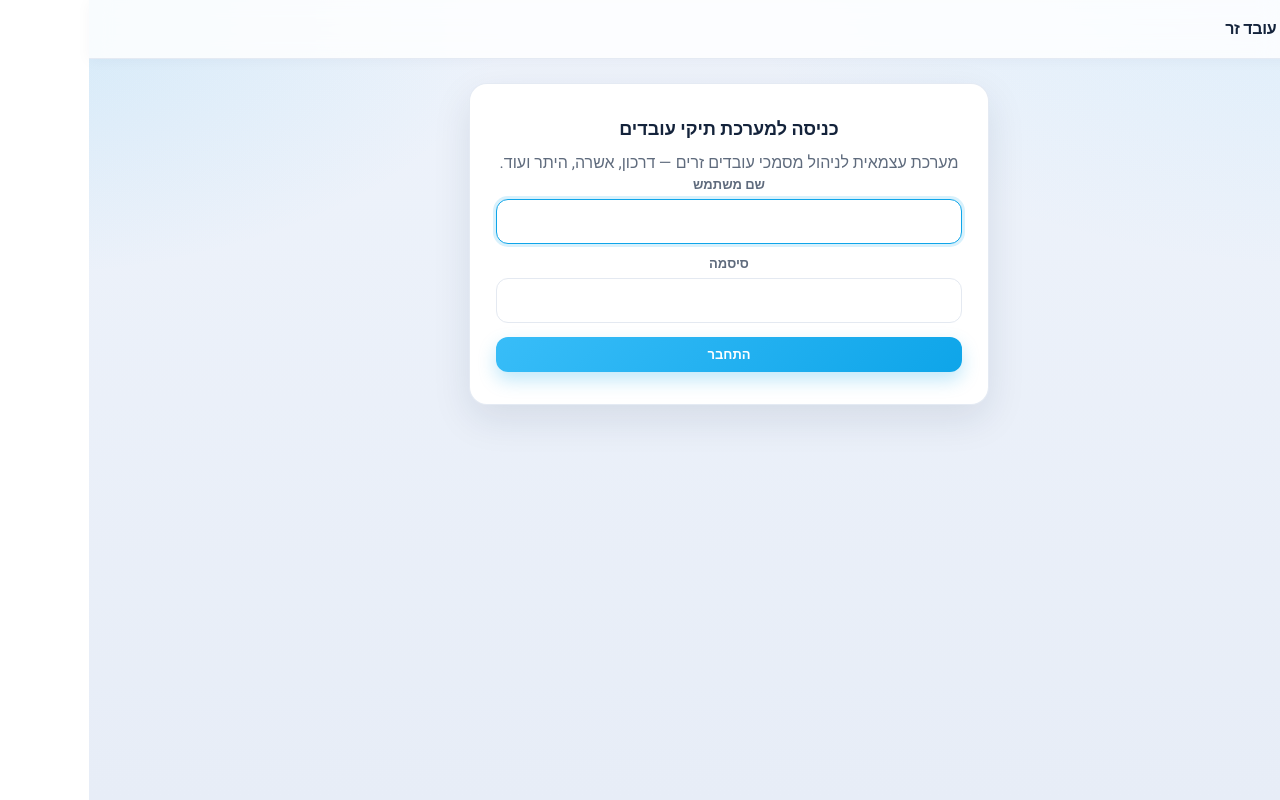
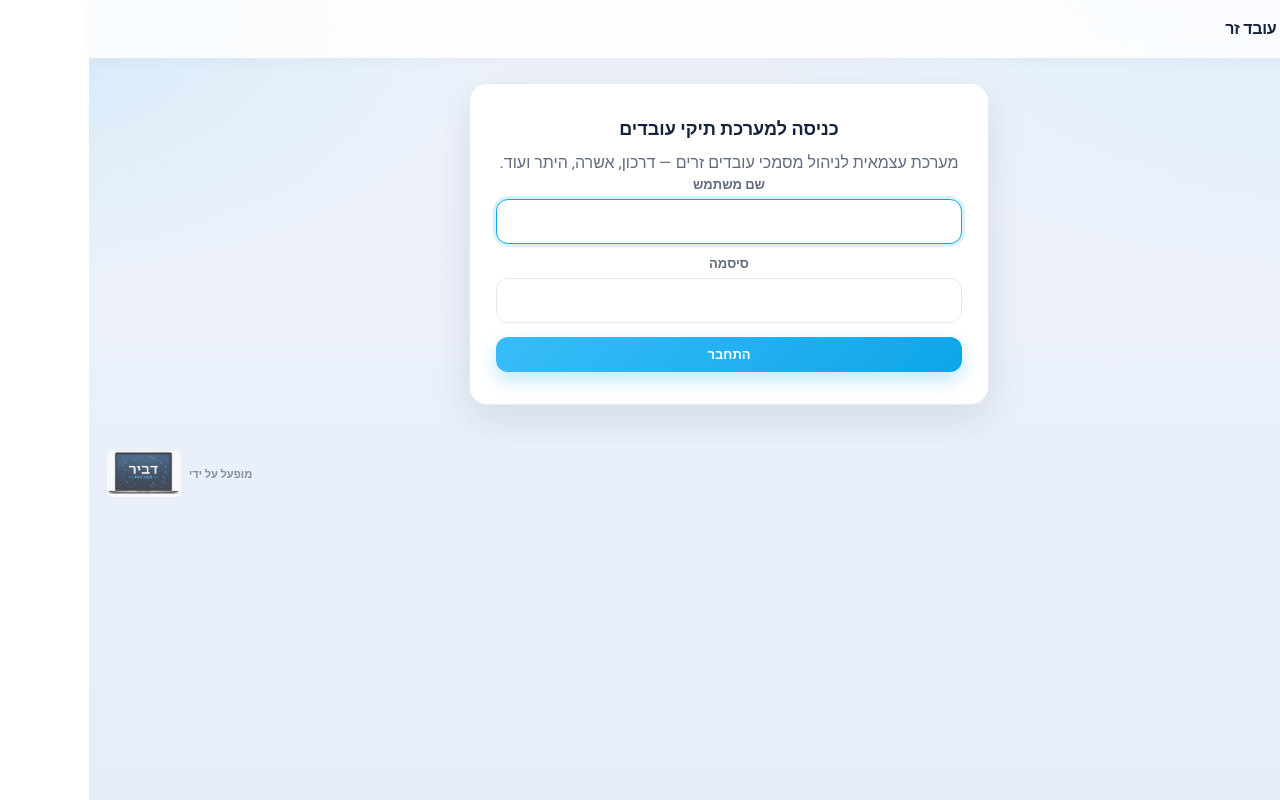
Before and after one commit to ogennursing-ux/1212, a React (Vite) app: page / in a window 1280 px wide. Built offline with nearby package versions, Linux system fonts and the light colour scheme.

Commit message:
Move דביר credit to bottom-left and show it on every screen
Left-align the powered-by credit and render it on login and both editor
screens too, not only the lists.

Co-Authored-By: Claude Opus 4.8 <noreply@anthropic.com>
Claude-Session: https://claude.ai/code/session_01XBR1oKTJGuW4bfJAC9puan

```diff
--- a/src/TikApp.jsx
+++ b/src/TikApp.jsx
@@ -435,6 +435,7 @@ function Gate({ onEnter }) {
           <button className="btn-primary full" type="submit" style={{ marginTop: 14 }}>התחבר</button>
         </form>
       </div>
+      <div style={{ padding: '0 16px 16px' }}><BrandFooter /></div>
     </div>
   );
 }
@@ -1416,6 +1417,7 @@ function WorkerEditor({ workerId, onBack, onDeleted, onOpenFamily }) {
             </button>
           </div>
         </div>
+        <BrandFooter />
       </div>
       {viewing && <Lightbox file={viewing} onClose={() => setViewing(null)} />}
       {showSettings && <SettingsModal onClose={() => setShowSettings(false)} />}
@@ -2092,6 +2094,7 @@ function FamilyEditor({ familyId, onBack, onDeleted, onOpenWorker }) {
             <button className="btn-primary" onClick={saveManual} disabled={saving}>{saving ? 'שומר…' : '💾 שמור תיק'}</button>
           </div>
         </div>
+        <BrandFooter />
       </div>
       {viewing && <Lightbox file={viewing} onClose={() => setViewing(null)} />}
       {showContractPicker && (
--- a/src/index.css
+++ b/src/index.css
@@ -2086,7 +2086,7 @@ body {
 .tik-doc { border-radius: 12px; border: 1px solid #e9edf4; background: #fbfdff; transition: border-color 0.15s, box-shadow 0.15s; }
 .tik-doc:hover { border-color: #bfe0f7; box-shadow: var(--shadow-sm); }
 
-/* powered-by credit (דביר מערכות) — small, on the side */
-.tik-credit { display: flex; align-items: center; gap: 8px; margin: 22px 2px 4px; opacity: 0.72; }
+/* powered-by credit (דביר מערכות) — small, bottom-left */
+.tik-credit { display: flex; align-items: center; gap: 8px; margin: 22px 2px 4px; opacity: 0.72; justify-content: flex-end; }
 .tik-credit span { font-size: 11px; color: var(--muted); font-weight: 600; }
 .tik-credit img { height: 46px; width: auto; border-radius: 6px; }
```
